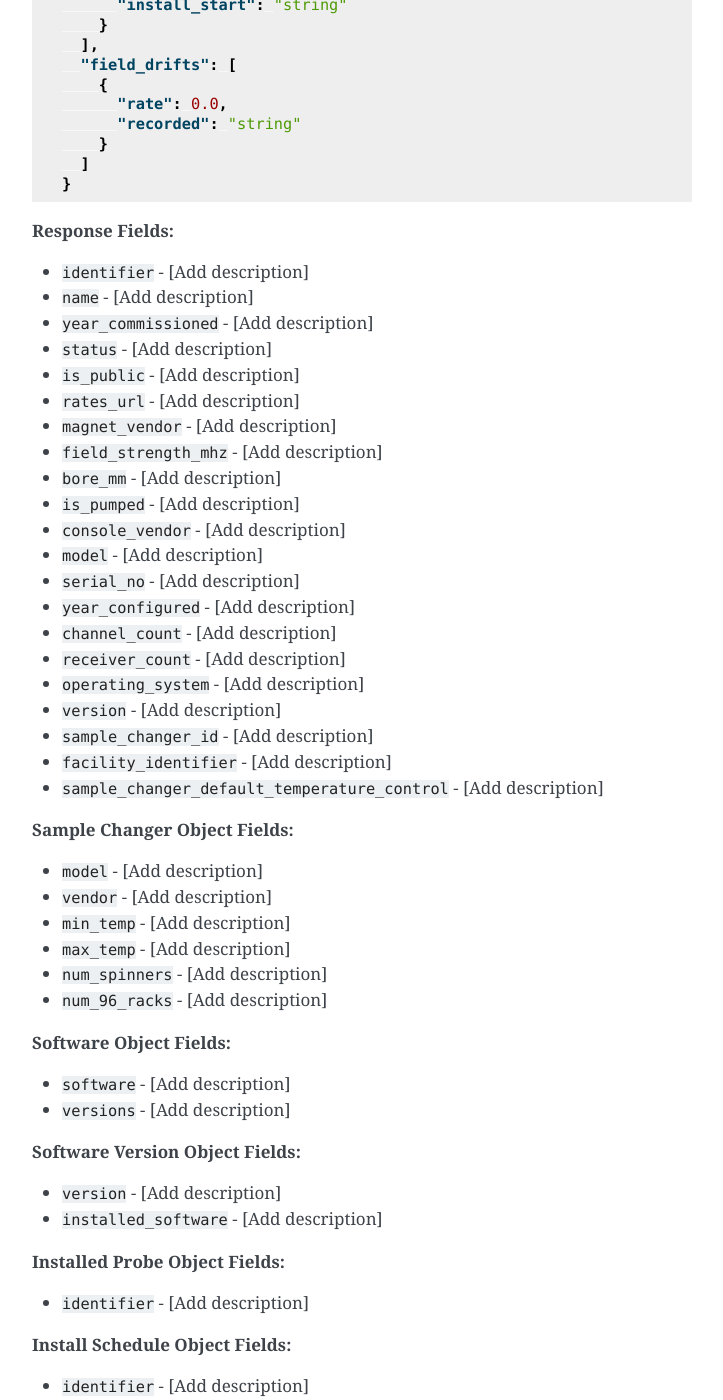
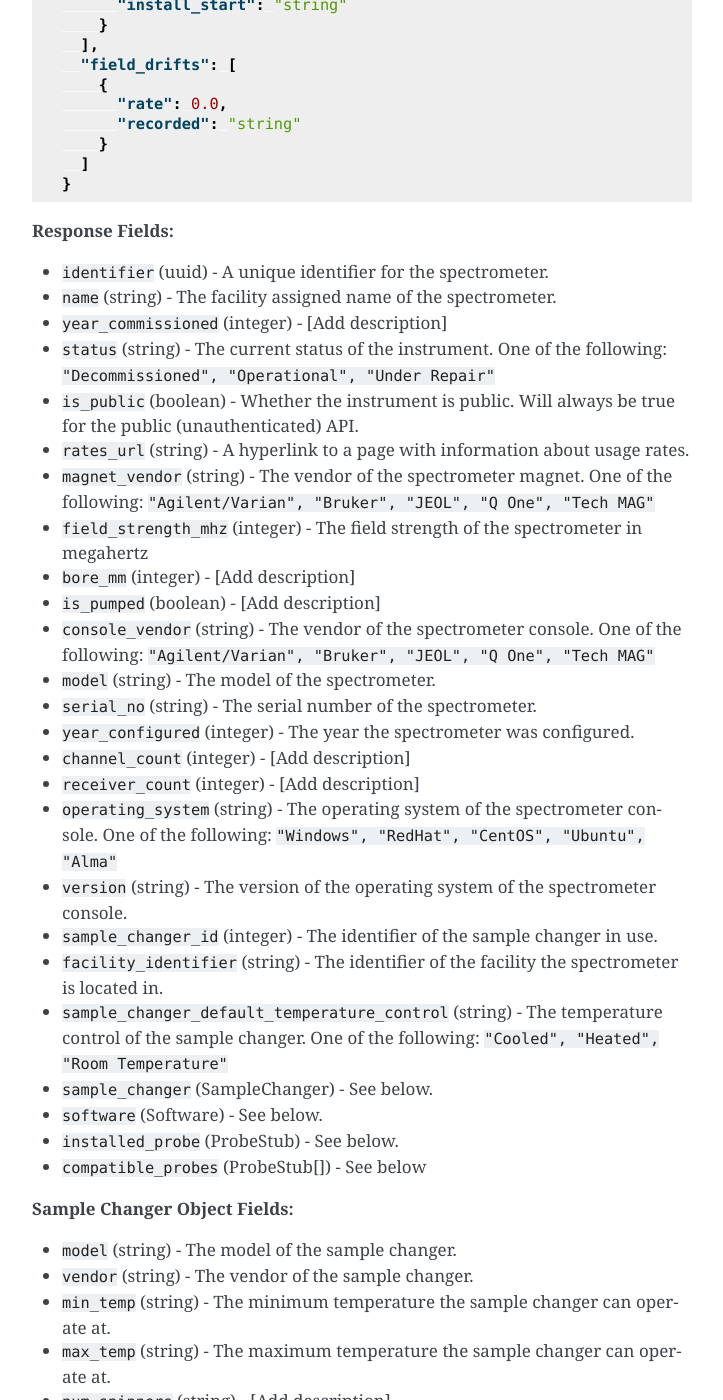
Before and after one commit to NanNMR/PythonSDK, a Sphinx documentation site: the page built from source/api.rst, in a window 1280 px wide and 1400 px high, scrolled down 9907 px. Shown: the whole window, without its empty margins (388-1111 px from the left). Built offline with Sphinx 7.4.7, drawn with Linux system fonts in a browser that asks for light colours; some of the changed text lies outside the part shown.

Commit message:
More documentation updating as well as updating of the models to match.

```diff
--- a/source/api.rst
+++ b/source/api.rst
@@ -391,60 +391,64 @@ Spectrometers Endpoints
 
 **Response Fields:**
 
-* ``identifier`` - [Add description]
-* ``name`` - [Add description]
-* ``year_commissioned`` - [Add description]
-* ``status`` - [Add description]
-* ``is_public`` - [Add description]
-* ``rates_url`` - [Add description]
-* ``magnet_vendor`` - [Add description]
-* ``field_strength_mhz`` - [Add description]
-* ``bore_mm`` - [Add description]
-* ``is_pumped`` - [Add description]
-* ``console_vendor`` - [Add description]
-* ``model`` - [Add description]
-* ``serial_no`` - [Add description]
-* ``year_configured`` - [Add description]
-* ``channel_count`` - [Add description]
-* ``receiver_count`` - [Add description]
-* ``operating_system`` - [Add description]
-* ``version`` - [Add description]
-* ``sample_changer_id`` - [Add description]
-* ``facility_identifier`` - [Add description]
-* ``sample_changer_default_temperature_control`` - [Add description]
+* ``identifier`` (uuid) - A unique identifier for the spectrometer.
+* ``name`` (string) - The facility assigned name of the spectrometer.
+* ``year_commissioned`` (integer) - [Add description]
+* ``status`` (string) - The current status of the instrument. One of the following: ``"Decommissioned", "Operational", "Under Repair"``
+* ``is_public`` (boolean) - Whether the instrument is public. Will always be true for the public (unauthenticated) API.
+* ``rates_url`` (string) - A hyperlink to a page with information about usage rates.
+* ``magnet_vendor`` (string) - The vendor of the spectrometer magnet. One of the following: ``"Agilent/Varian", "Bruker", "JEOL", "Q One", "Tech MAG"``
+* ``field_strength_mhz`` (integer) - The field strength of the spectrometer in megahertz
+* ``bore_mm`` (integer) - [Add description]
+* ``is_pumped`` (boolean) - [Add description]
+* ``console_vendor`` (string) - The vendor of the spectrometer console. One of the following: ``"Agilent/Varian", "Bruker", "JEOL", "Q One", "Tech MAG"``
+* ``model`` (string) - The model of the spectrometer.
+* ``serial_no`` (string) - The serial number of the spectrometer.
+* ``year_configured`` (integer) - The year the spectrometer was configured.
+* ``channel_count`` (integer) - [Add description]
+* ``receiver_count`` (integer) - [Add description]
+* ``operating_system`` (string) - The operating system of the spectrometer console. One of the following: ``"Windows", "RedHat", "CentOS", "Ubuntu", "Alma"``
+* ``version`` (string) - The version of the operating system of the spectrometer console.
+* ``sample_changer_id`` (integer) - The identifier of the sample changer in use.
+* ``facility_identifier`` (string) - The identifier of the facility the spectrometer is located in.
+* ``sample_changer_default_temperature_control`` (string) - The temperature control of the sample changer. One of the following: ``"Cooled", "Heated", "Room Temperature"``
+* ``sample_changer`` (SampleChanger) - See below.
+* ``software`` (Software) - See below.
+* ``installed_probe`` (ProbeStub) - See below.
+* ``compatible_probes`` (ProbeStub[]) - See below
 
 **Sample Changer Object Fields:**
 
-* ``model`` - [Add description]
-* ``vendor`` - [Add description]
-* ``min_temp`` - [Add description]
-* ``max_temp`` - [Add description]
-* ``num_spinners`` - [Add description]
-* ``num_96_racks`` - [Add description]
+* ``model`` (string) - The model of the sample changer.
+* ``vendor`` (string) - The vendor of the sample changer.
+* ``min_temp`` (string) - The minimum temperature the sample changer can operate at.
+* ``max_temp`` (string) - The maximum temperature the sample changer can operate at.
+* ``num_spinners`` (string) - [Add description]
+* ``num_96_racks`` (string) - [Add description]
 
 **Software Object Fields:**
 
-* ``software`` - [Add description]
-* ``versions`` - [Add description]
+* ``software`` (string) - The software package installed on the spectrometer.
+* ``versions`` (SoftwareVersion[]) - The versions of the software package installed on the spectrometer.
 
 **Software Version Object Fields:**
 
-* ``version`` - [Add description]
-* ``installed_software`` - [Add description]
+* ``version`` (string) - The version number of the installed software
+* ``installed_software`` (string[]) - An array of features of the installed software version.
 
-**Installed Probe Object Fields:**
+**Probe Stub Object Fields:**
 
-* ``identifier`` - [Add description]
+* ``identifier`` (uuid) - The identifier of a probe. Can be used to look up the probe using the probes endpoint.
 
 **Install Schedule Object Fields:**
 
-* ``identifier`` - [Add description]
-* ``install_start`` - [Add description]
+* ``identifier`` (uuid) - The identifier of the probe that was or will be installed on the `install_start` date.
+* ``install_start`` (string) - A date with time and timezone that the probe was or will be installed.
 
 **Field Drift Object Fields:**
 
-* ``rate`` - [Add description]
-* ``recorded`` - [Add description]
+* ``rate`` (string) - [Add description]
+* ``recorded`` (string) - The date the rate was recorded.
 
 Probes Endpoints
 ~~~~~~~~~~~~~~~~
@@ -510,52 +514,52 @@ Probes Endpoints
 
 **Response Fields:**
 
-* ``identifier`` - [Add description]
-* ``status`` - [Add description]
-* ``status_detail`` - [Add description]
-* ``kind`` - [Add description]
-* ``vendor`` - [Add description]
-* ``model`` - [Add description]
-* ``serial_number`` - [Add description]
-* ``cooling`` - [Add description]
-* ``sample_diameter`` - [Add description]
-* ``max_spinning_rate`` - [Add description]
-* ``gradient`` - [Add description]
-* ``x_gradient_field_strength`` - [Add description]
-* ``y_gradient_field_strength`` - [Add description]
-* ``z_gradient_field_strength`` - [Add description]
-* ``h1_fieldstrength_mhz`` - [Add description]
-* ``min_temperature_c`` - [Add description]
-* ``max_temperature_c`` - [Add description]
-* ``facility_identifier`` - [Add description]
-* ``facility_short_name`` - [Add description]
-* ``facility_long_name`` - [Add description]
+* ``identifier`` (string) - [Add description]
+* ``status`` (string) - [Add description]
+* ``status_detail`` (string) - [Add description]
+* ``kind`` (string) - [Add description]
+* ``vendor`` (string) - [Add description]
+* ``model`` (string) - [Add description]
+* ``serial_number`` (string) - [Add description]
+* ``cooling`` (string) - [Add description]
+* ``sample_diameter`` (string) - [Add description]
+* ``max_spinning_rate`` (string) - [Add description]
+* ``gradient`` (string) - [Add description]
+* ``x_gradient_field_strength`` (string) - [Add description]
+* ``y_gradient_field_strength`` (string) - [Add description]
+* ``z_gradient_field_strength`` (string) - [Add description]
+* ``h1_fieldstrength_mhz`` (string) - [Add description]
+* ``min_temperature_c`` (string) - [Add description]
+* ``max_temperature_c`` (string) - [Add description]
+* ``facility_identifier`` (string) - [Add description]
+* ``facility_short_name`` (string) - [Add description]
+* ``facility_long_name`` (string) - [Add description]
 
 **Installed On Object Fields:**
 
-* ``spectrometer_identifier`` - [Add description]
-* ``install_start`` - [Add description]
+* ``spectrometer_identifier`` (string) - [Add description]
+* ``install_start`` (string) - [Add description]
 
 **Channel Object Fields:**
 
-* ``ch_number`` - [Add description]
-* ``amplifier_cooled`` - [Add description]
-* ``inner_coil`` - [Add description]
-* ``outer_coil`` - [Add description]
-* ``min_frequency_nucleus`` - [Add description]
-* ``max_frequency_nucleus`` - [Add description]
-* ``broadband`` - [Add description]
-* ``nuclei`` - [Add description]
+* ``ch_number`` (string) - [Add description]
+* ``amplifier_cooled`` (string) - [Add description]
+* ``inner_coil`` (string) - [Add description]
+* ``outer_coil`` (string) - [Add description]
+* ``min_frequency_nucleus`` (string) - [Add description]
+* ``max_frequency_nucleus`` (string) - [Add description]
+* ``broadband`` (string) - [Add description]
+* ``nuclei`` (string) - [Add description]
 
 **Nucleus Object Fields:**
 
-* ``nucleus`` - [Add description]
-* ``sensitivity_measurements`` - [Add description]
+* ``nucleus`` (string) - [Add description]
+* ``sensitivity_measurements`` (string) - [Add description]
 
 **Sensitivity Measurement Object Fields:**
 
-* ``is_user`` - [Add description]
-* ``sensitivity`` - [Add description]
-* ``measurement_date`` - [Add description]
-* ``name`` - [Add description]
-* ``composition`` - [Add description]
+* ``is_user`` (string) - [Add description]
+* ``sensitivity`` (string) - [Add description]
+* ``measurement_date`` (string) - [Add description]
+* ``name`` (string) - [Add description]
+* ``composition`` (string) - [Add description]
```
Also changed, not shown: 1 other file.
